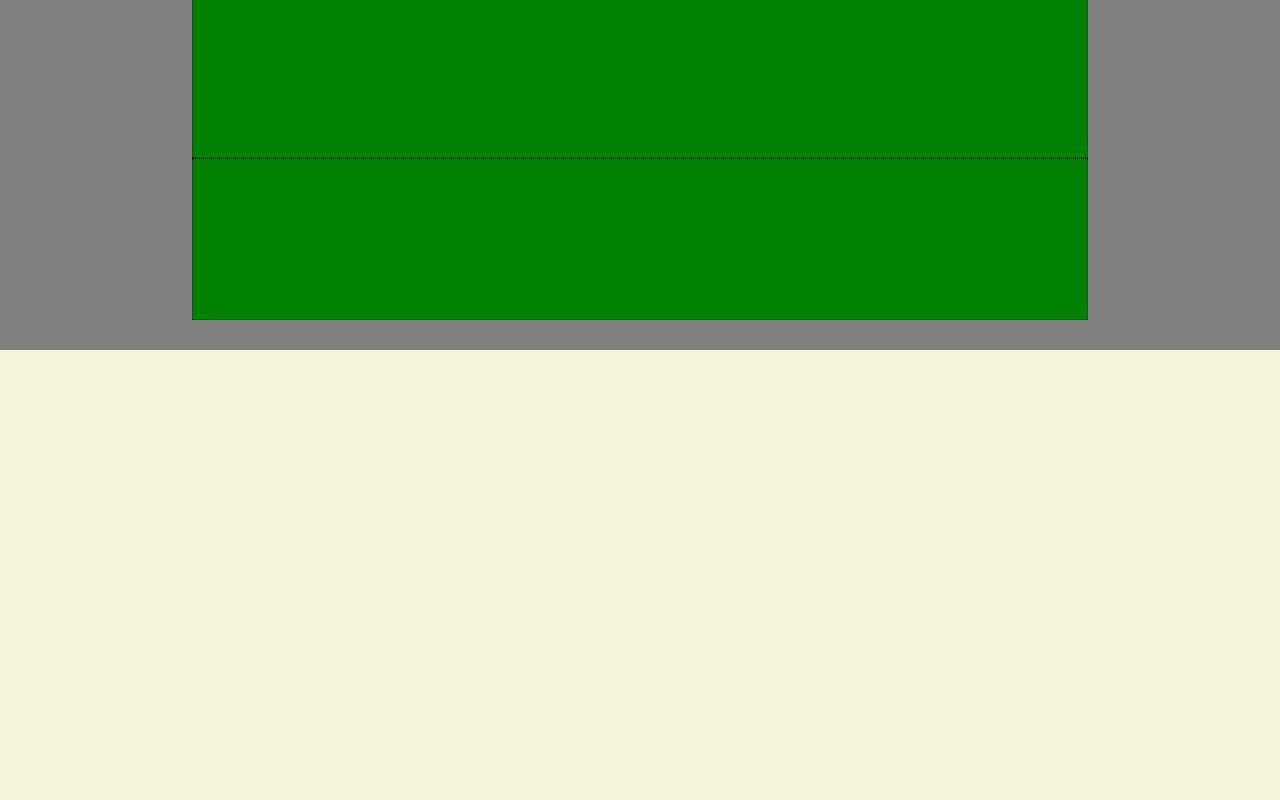
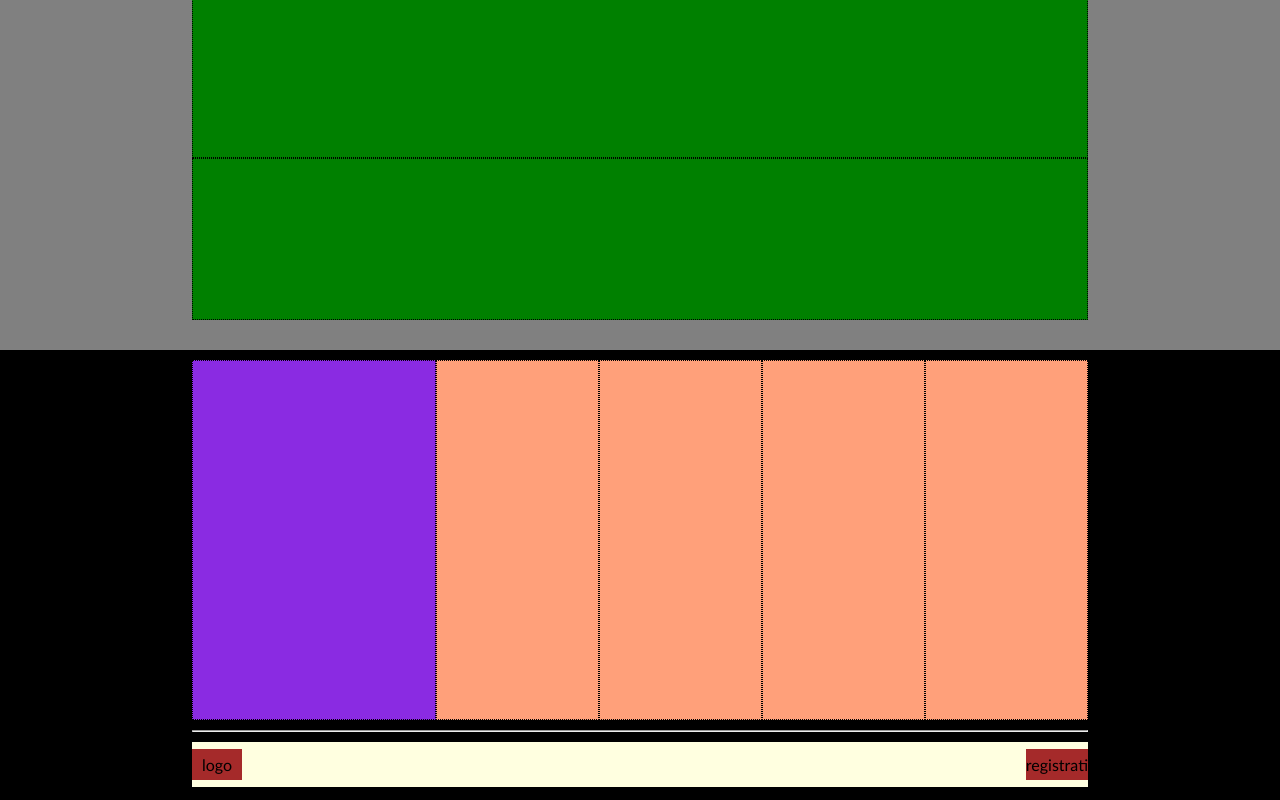
Before and after one commit to MicheleBertoia2/htmlcss-struttura-discord, a plain HTML site: page index.html in a window 1280 px wide. Shown: the part 1880-2680 px from the top of the page. Before the commit the page ends 2230 px from the top, so only its background shows below. Drawn offline with Linux system fonts and the light colour scheme.

Commit message:
ending layout

```diff
--- a/css/style.css
+++ b/css/style.css
@@ -162,3 +162,67 @@ main .pre-footer .big-box {
   background-color: green;
   border: 1px dotted black
 }
+
+/* footer */
+
+hr {color: white;}
+
+footer {
+  height: 450px;
+  background-color: black;
+}
+
+footer .ending {
+  display: flex;
+  flex-direction: column;
+  height: 100%;
+}
+
+footer .last-box {
+  display: flex;
+  margin: 10px 0;
+  height: 80%;
+  width: 100%;
+  background-color: lightsalmon;
+}
+
+footer .last-box .lower-main-content{
+  display: flex;
+  flex-grow: 1.5;
+  border: 1px dotted black;
+  background-color: blueviolet;
+}
+
+footer .last-box .lower-side-content{
+  display: flex;
+  flex-grow: 1;
+  border: 1px dotted black;
+}
+
+footer .lastlast-box {
+  display: flex;
+  justify-content: space-between;
+  align-items: center;
+  margin-top: 10px;
+  height: 10%;
+  width: 100%;
+  background-color: lightyellow;
+}
+
+footer .lastlast-box .lower-logo {
+  display: flex;
+  align-items: center;
+  justify-content: center;
+  height: 70%;
+  min-width: 50px;
+  background-color: brown;
+}
+
+footer .lastlast-box .register {
+  display: flex;
+  align-items: center;
+  justify-content: center;
+  height: 70%;
+  min-width: 50px;
+  background-color: brown;
+}
--- a/index.html
+++ b/index.html
@@ -71,5 +71,25 @@
 
   </main>
 
+  <!-- footer -->
+
+  <footer>
+    <div class="container ending">
+      <div class="last-box">
+        <div class="lower-main-content"></div>
+        <div class="lower-side-content"></div>
+        <div class="lower-side-content"></div>
+        <div class="lower-side-content"></div>
+        <div class="lower-side-content"></div>
+      </div>
+      <hr>
+      <div class="lastlast-box">
+        <div class="lower-logo">logo</div>
+        <div class="register">registrati</div>
+      </div>
+    </div>
+
+  </footer>
+
 </body>
 </html>
```
